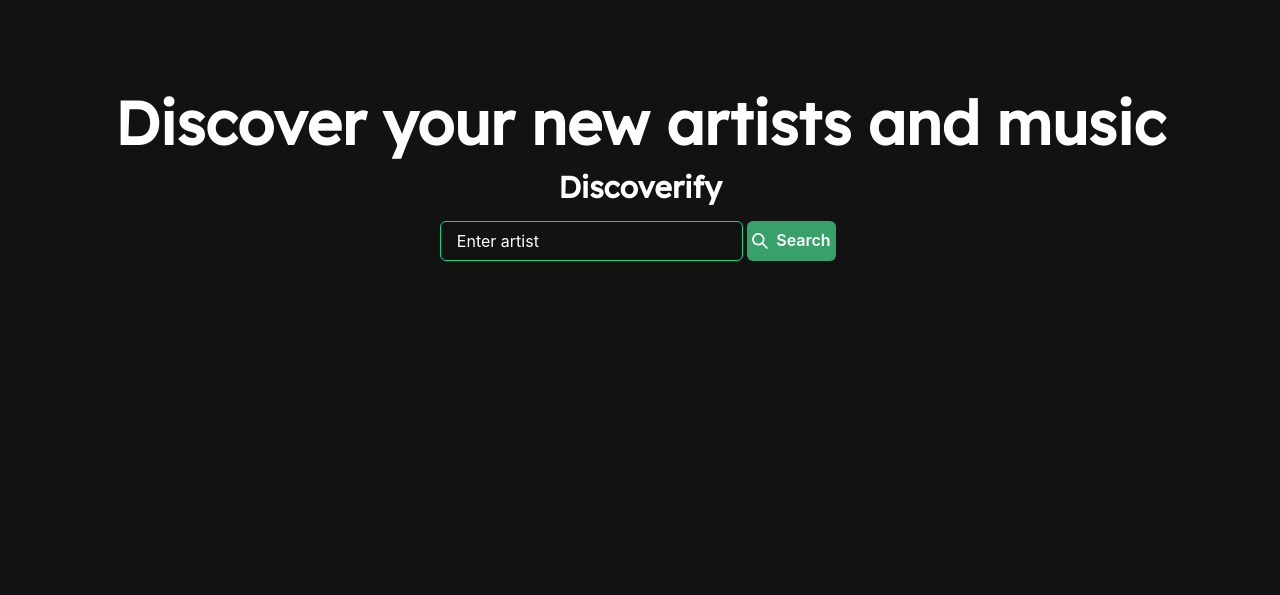
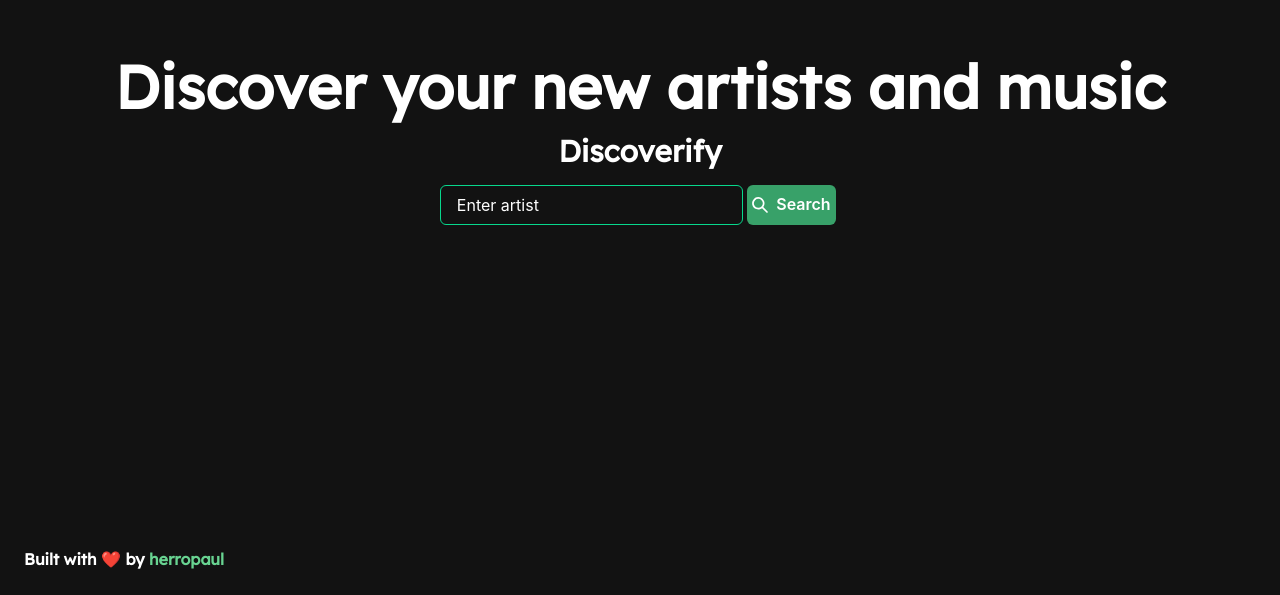
Before and after one commit to herropaul/discoverify, a React (Create React App) app: page / in a window 1280 px wide. Shown: the part 205-800 px from the top of the page. Built offline with nearby package versions, Linux system fonts and the light colour scheme; no server answers.

Commit message:
added footer

```diff
--- a/src/App.js
+++ b/src/App.js
@@ -1,8 +1,8 @@
 import React from "react";
-import { Text, Center, Heading } from "@chakra-ui/react";
+import { Text, Center, Heading, Link } from "@chakra-ui/react";
 import "./App.css";
 import SearchInput from "../src/features/search/SearchInput";
-import { Link, Outlet } from "react-router-dom";
+import { Link as ReactRouterLink, Outlet } from "react-router-dom";
 
 function App() {
   // If form is not submitted yet, display the search input
@@ -10,9 +10,9 @@ function App() {
   return (
     <div
       style={{ background: "#121212" }}
-      className=" min-h-screen flex flex-col justify-center"
+      className="h-screen flex flex-col justify-center"
     >
-      <main>
+      <main className="mt-auto mb-auto">
         <Heading
           as="h1"
           size="3xl"
@@ -22,18 +22,29 @@ function App() {
           Discover your new artists and music
         </Heading>
         <Center className="pt-4">
-          <Link to="/">
+          <ReactRouterLink to="/">
             <Text
               className="text-3xl font-bold text-white"
               style={{ fontFamily: "Lexend" }}
             >
               Discoverify
             </Text>
-          </Link>
+          </ReactRouterLink>
         </Center>
         <SearchInput />
         <Outlet />
       </main>
+      <footer
+        className=" container mx-auto p-6 flex flex-col md:flex-row items-center justify-between text-white font-bold "
+        style={{ fontFamily: "Lexend" }}
+      >
+        <Text>
+          Built with ❤️ by{" "}
+          <Link color="green.300" href="https://github.com/herropaul">
+            herropaul
+          </Link>
+        </Text>
+      </footer>
     </div>
   );
 }
--- a/src/features/grid/Grid.js
+++ b/src/features/grid/Grid.js
@@ -53,7 +53,7 @@ export default function Grid() {
           <ArtistsGrid artists={artists} />
         </Flex>
       ) : (
-        <Flex className="flex-col mt-20">
+        <Flex className="flex-col mt-10">
           <Center className="">
             <Link to="/">
               <Text
```
